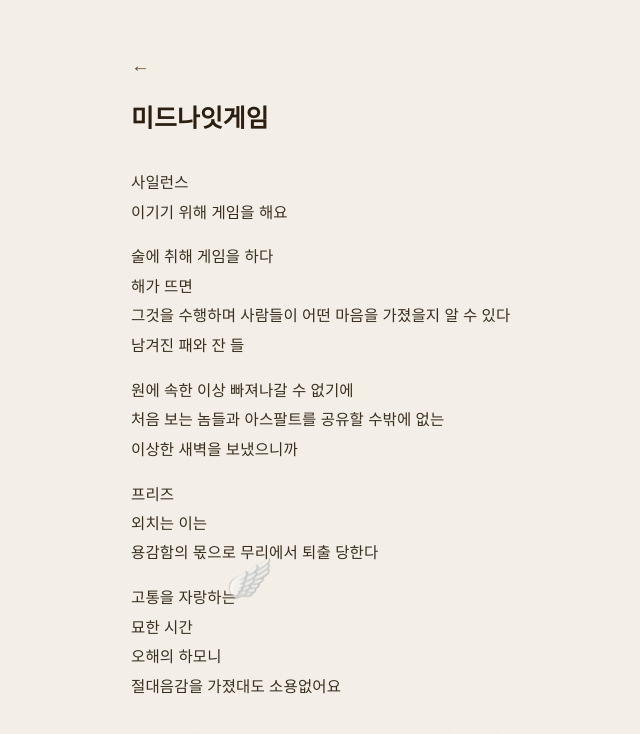
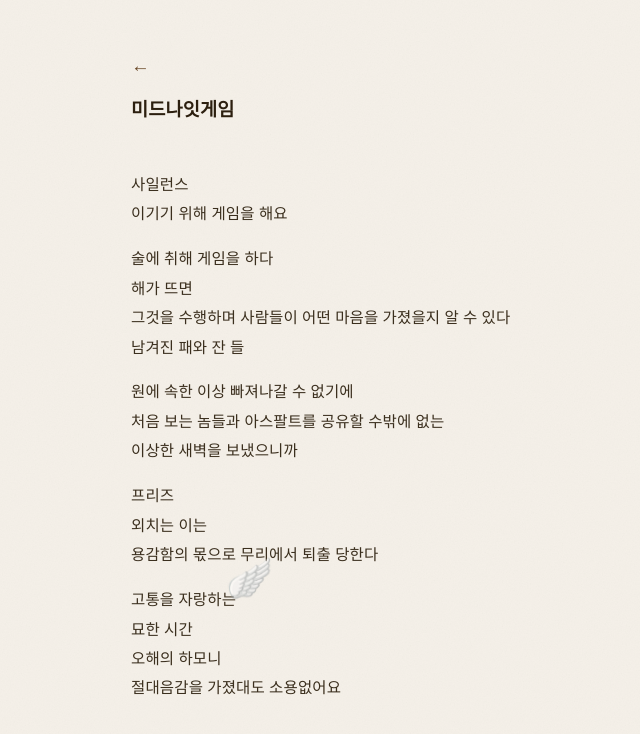
Before and after one commit to jiahnkiss/jiahnkiss.github.io, a Jekyll site: the page built from _posts/2026-05-10-1.md, in a window 1280 px wide. Shown: the top 734 px of the page, without its empty margins (199-839 px from the left). Built offline with Jekyll 4.4.1, drawn with Linux system fonts in a browser that asks for light colours; some web fonts are replaced.

Commit message:
Further reduce post title size and increase spacing
Co-Authored-By: Claude Sonnet 4.6 <noreply@anthropic.com>

```diff
--- a/assets/css/style.css
+++ b/assets/css/style.css
@@ -221,10 +221,10 @@ a:hover {
 
 .post-title {
   font-family: 'Cormorant Garamond', Georgia, serif;
-  font-size: 1.6em;
+  font-size: 1.2em;
   font-weight: 600;
   color: #2c1f0f;
-  margin-bottom: 2rem;
+  margin-bottom: 3rem;
 }
 
 .words-page {
```
